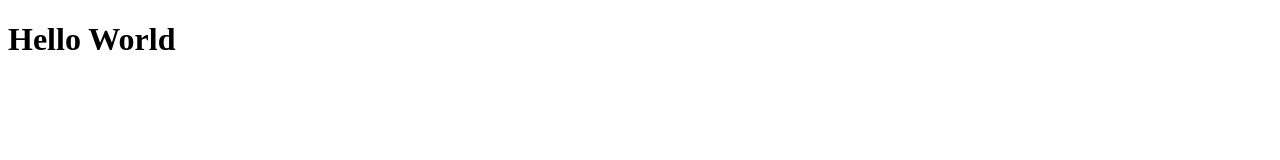
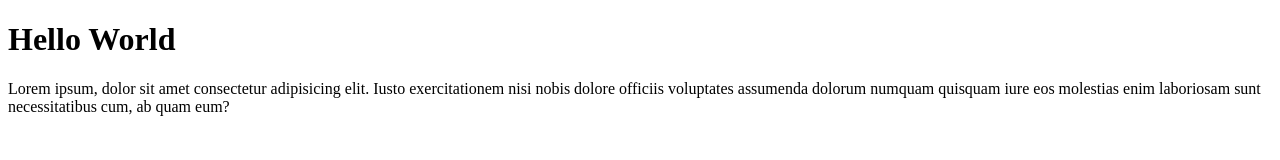
Before and after one commit to algatrazcpt/algatrazcpt.github.io, a plain HTML site: page index.html in a window 1280 px wide. Drawn offline with Linux system fonts and the light colour scheme.

Commit message:
Update index.html

```diff
--- a/index.html
+++ b/index.html
@@ -1,11 +1,16 @@
 <!DOCTYPE html>
 <html lang="en">
+
 <head>
     <meta charset="UTF-8">
     <meta name="viewport" content="width=device-width, initial-scale=1.0">
     <title>Document</title>
 </head>
+
 <body>
 
     <h1>Hello World</h1>
+    <p>Lorem ipsum, dolor sit amet consectetur adipisicing elit. Iusto exercitationem nisi nobis dolore officiis
+        voluptates assumenda dolorum numquam quisquam iure eos molestias enim laboriosam sunt necessitatibus cum, ab
+        quam eum?</p>
 </body>
```
